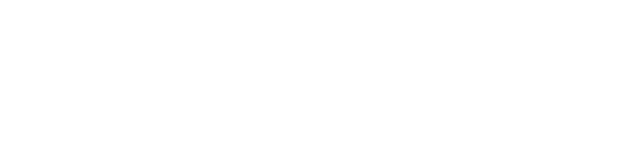
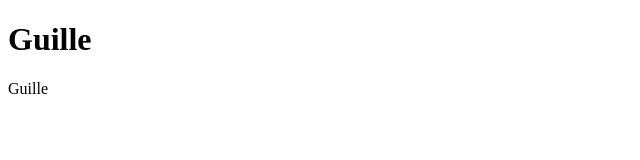
Before and after one commit to guilleasz/pruebaGithub, a plain HTML site: page index.html in a window 1280 px wide. Shown: the whole page, without its empty margins (0-640 px from the left). Drawn offline with Linux system fonts and the light colour scheme.

Commit message:
Agregue titulo y cuerpo al index

```diff
--- a/index.html
+++ b/index.html
@@ -3,9 +3,12 @@
 
 <head>
   <meta charset="utf-8">
-  <title></title>
+  <title>Mi pagina</title>
 </head>
 
-<body> </body>
+<body>
+  <h1>Guille</h1>
+  <p>Guille</p>
+</body>
 
 </html>
```
